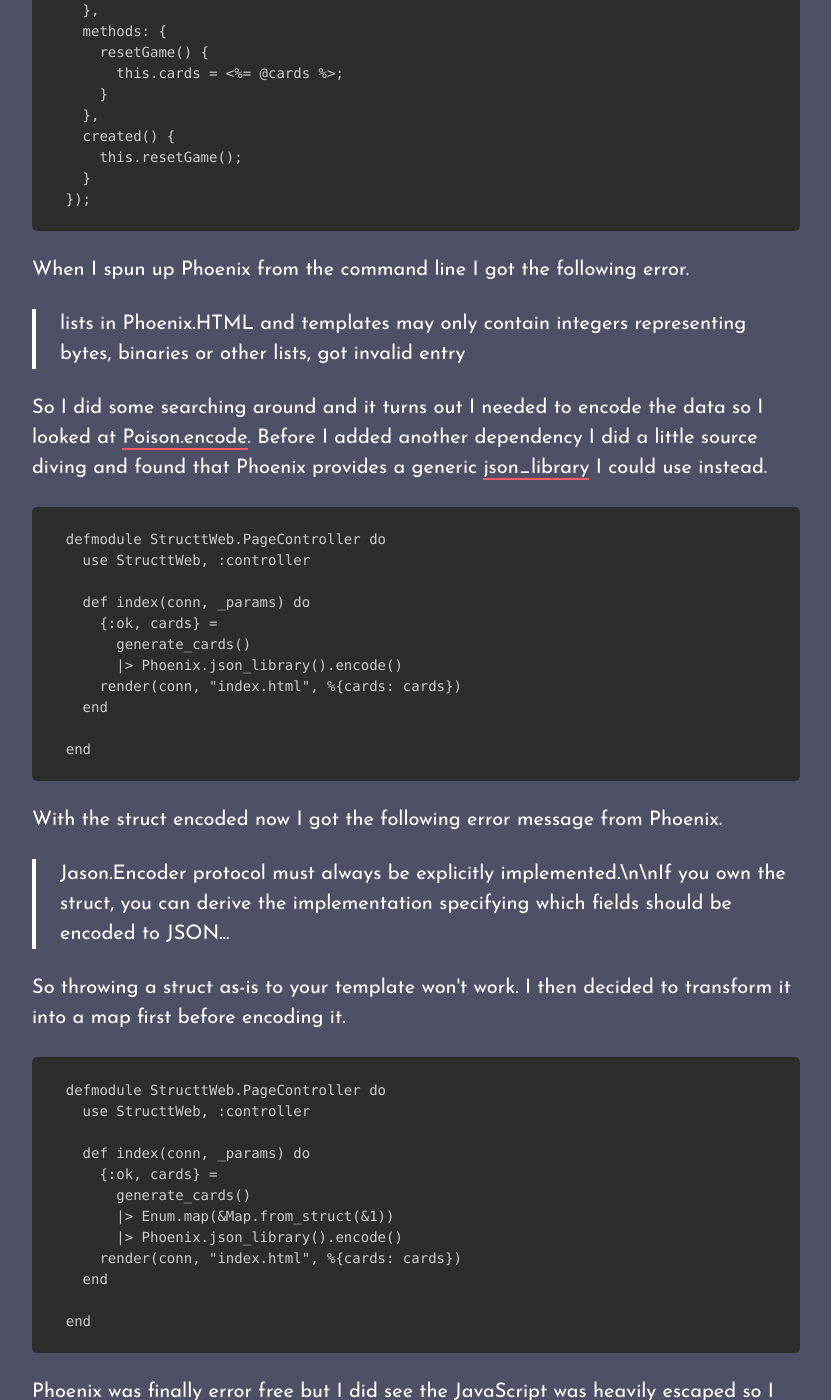
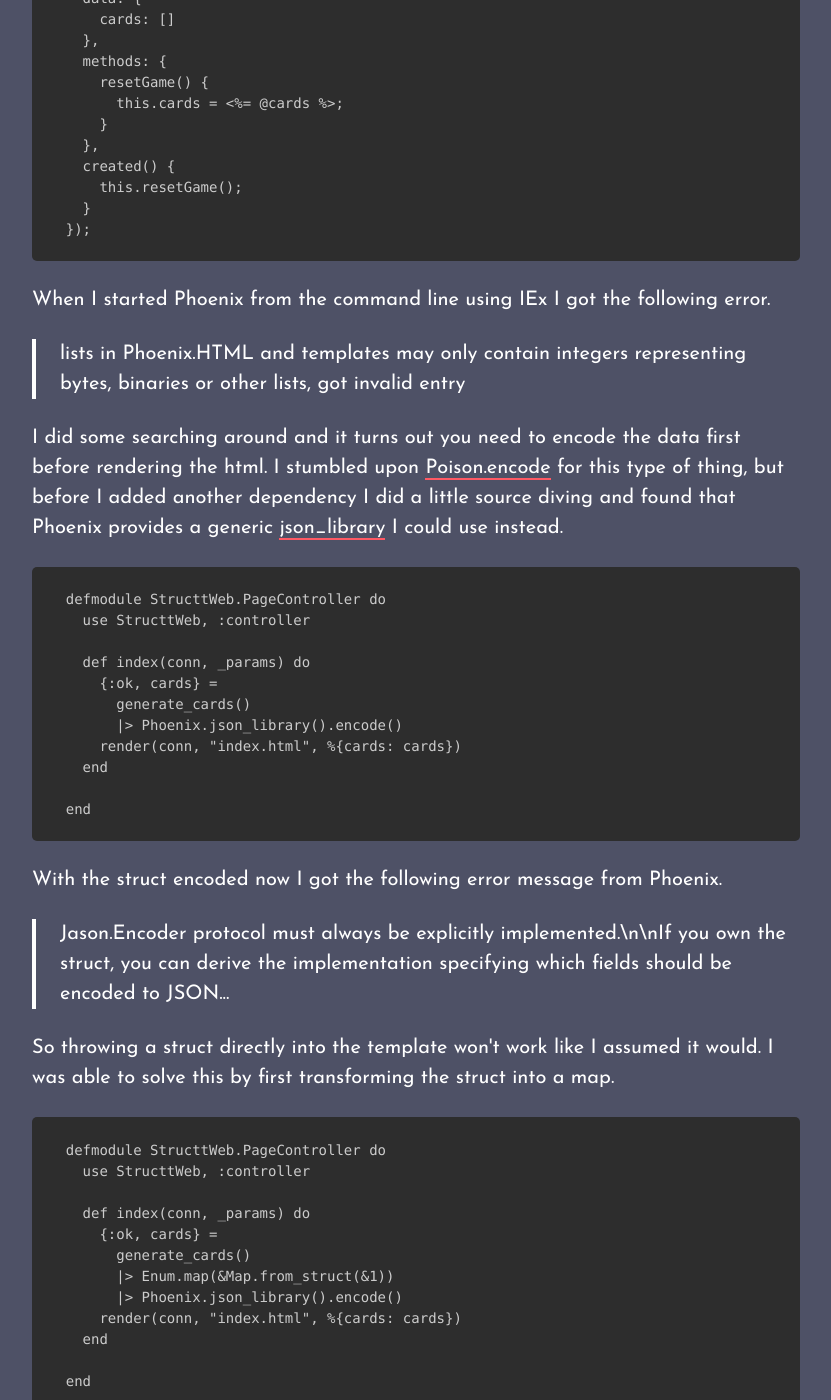
Before and after one commit to toranb/toranb.github.io, a Jekyll site: the page built from _posts/2019-01-19-using-elixir-structs-in-javascript.html, in a window 1280 px wide and 1400 px high, scrolled down 1082 px. Shown: the whole window, without its empty margins (224-1055 px from the left). Built offline with Jekyll 4.4.1, drawn with Linux system fonts in a browser that asks for light colours; Markdown is read by kramdown in place of the engine named in the settings; some of the changed text lies outside the part shown.

Commit message:
more edit/s of the elixir struct post

```diff
--- a/_posts/2019-01-19-using-elixir-structs-in-javascript.html
+++ b/_posts/2019-01-19-using-elixir-structs-in-javascript.html
@@ -32,7 +32,7 @@
   </pre>
 </div>
 
-<p>The template for this took the `cards` struct like so.</p>
+<p>The template for this controller made use of the `cards` struct by setting state on the VueJS component.</p>
 
 <div class="highlight" data-language="elixir">
   <pre class="language-elixir">
@@ -53,11 +53,11 @@
   </pre>
 </div>
 
-<p>When I spun up Phoenix from the command line I got the following error.</p>
+<p>When I started Phoenix from the command line using IEx I got the following error.</p>
 
 <blockquote>lists in Phoenix.HTML and templates may only contain integers representing bytes, binaries or other lists, got invalid entry</blockquote>
 
-<p>So I did some searching around and it turns out I needed to encode the data so I looked at <a href="https://hexdocs.pm/poison/Poison.html#encode/2">Poison.encode</a>. Before I added another dependency I did a little source diving and found that Phoenix provides a generic <a href="https://github.com/phoenixframework/phoenix/search?q=json_library&unscoped_q=json_library">json_library</a> I could use instead.</p>
+<p>I did some searching around and it turns out you need to encode the data first before rendering the html. I stumbled upon <a href="https://hexdocs.pm/poison/Poison.html#encode/2">Poison.encode</a> for this type of thing, but before I added another dependency I did a little source diving and found that Phoenix provides a generic <a href="https://github.com/phoenixframework/phoenix/search?q=json_library&unscoped_q=json_library">json_library</a> I could use instead.</p>
 
 <div class="highlight" data-language="elixir">
   <pre class="language-elixir">
@@ -79,7 +79,7 @@
 
 <blockquote>Jason.Encoder protocol must always be explicitly implemented.\n\nIf you own the struct, you can derive the implementation specifying which fields should be encoded to JSON...</blockquote>
 
-<p>So throwing a struct as-is to your template won't work. I then decided to transform it into a map first before encoding it.</p>
+<p>So throwing a struct directly into the template won't work like I assumed it would. I was able to solve this by first transforming the struct into a map.</p>
 
 <div class="highlight" data-language="elixir">
   <pre class="language-elixir">
```
